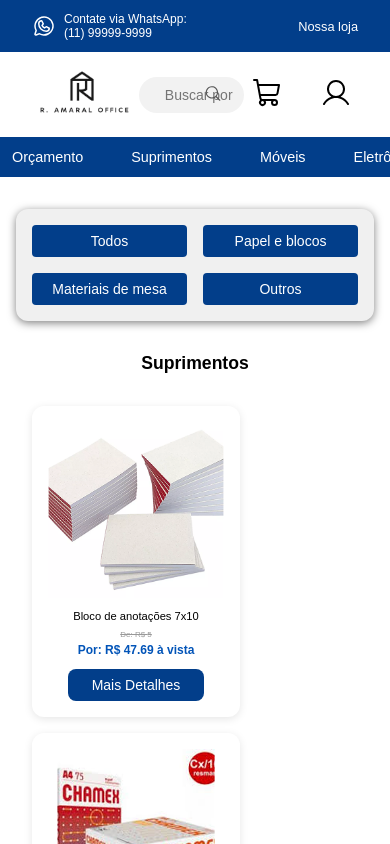
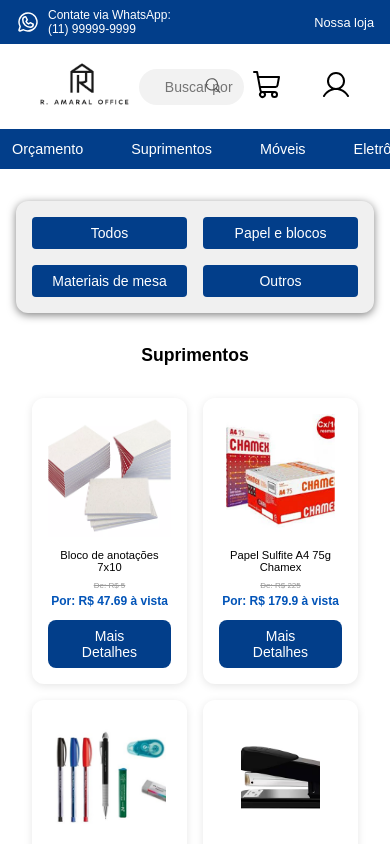
Before and after one commit to PedroMRegis/projeto_ijr, a React (Vite) app: page /suprimentos in a window 390 px wide. Shown: the top 844 px of the page. Built offline with nearby package versions, Linux system fonts and the light colour scheme.

Commit message:
responsividade

```diff
--- a/src/components/TopHeader.tsx
+++ b/src/components/TopHeader.tsx
@@ -35,17 +35,29 @@
   flex-wrap: wrap;
   background-color: #023e8a;
   color: white;
+
+  @media (max-width: 768px) {
+    padding: 0.5rem 1rem;
+  }
 `
 
 const LeftSection = styled.div`
   display: flex;
   align-items: center;
   gap: 1.5rem;
+
+  @media (max-width: 768px) {
+    gap: 1rem;
+  }
 `
 
 const RightSection = styled.div`
   display: flex;
   gap: 2rem;
+
+  @media (max-width: 768px) {
+    gap: 1rem;
+  }
 `
 
 const InfoItem = styled.div`
--- a/src/pages/Eletronicos.tsx
+++ b/src/pages/Eletronicos.tsx
@@ -1,9 +1,9 @@
 import React, { useState } from 'react'
 import styled from "styled-components"
-import TopHeader from "@/components/TopHeader";
-import MiddleHeader from "@/components/MiddleHeader";
-import BottomHeader from "@/components/BottomHeader";
-import Footer from "@/components/Footer";
+import TopHeader from "@/components/TopHeader"
+import MiddleHeader from "@/components/MiddleHeader"
+import BottomHeader from "@/components/BottomHeader"
+import Footer from "@/components/Footer"
 import { FiltroProduto } from "@/utils/FiltroProduto"
 import eletronicos from "@/data/eletronicos"
 import CardProduto from "@/components/CardProduto"
@@ -15,8 +15,7 @@
   termoBusca: string;
 };
 
-
-const Eletronicos = ({setBusca,termoBusca}: EletronicosProps) => {
+const Eletronicos = ({ setBusca, termoBusca }: EletronicosProps) => {
   const { setFiltro, produtosFiltrados } = FiltroProduto(eletronicos)
   const [produtoSelecionado, setProdutoSelecionado] = useState<Produto | null>(null)
 
@@ -56,23 +55,28 @@
           onClose={() => setProdutoSelecionado(null)}
         />
       )}
+
       <Footer />
     </>
-  );
-};
+  )
+}
 
-export default Eletronicos;
+export default Eletronicos
 
 const Section = styled.section`
   display: flex;
   gap: 2rem;
   padding: 2rem;
+  max-width: 1200px;
+  margin: 0 auto;
+  width: 100%;
 
   @media (max-width: 768px) {
     flex-direction: column;
     padding: 1rem;
+    max-width: 100%;
   }
-`;
+`
 
 const SectionTitulo = styled.h2`
   font-size: 1.25rem;
@@ -83,7 +87,7 @@
   @media (max-width: 768px) {
     font-size: 1.1rem;
   }
-`;
+`
 
 const Filtros = styled.div`
   display: flex;
@@ -94,6 +98,7 @@
   margin-top: 3rem;
   box-shadow: 0 0.125rem 0.5rem rgba(0, 0, 0, 0.5);
   gap: 4rem;
+  width: 250px;
 
   button {
     background: #023e8a;
@@ -110,6 +115,7 @@
   }
 
   @media (max-width: 768px) {
+    width: 100%;
     flex-direction: row;
     flex-wrap: wrap;
     justify-content: center;
@@ -121,23 +127,25 @@
       min-width: 120px;
     }
   }
-`;
+`
 
 const AreaProdutos = styled.div`
   display: flex;
   flex-direction: column;
   flex: 1;
-`;
+  width: 100%;
+`
 
 const GridProdutos = styled.div`
   display: grid;
   padding: 2rem;
   grid-template-columns: repeat(auto-fill, minmax(250px, 1fr));
   gap: 2rem;
+  width: 100%;
 
   @media (max-width: 768px) {
     padding: 1rem;
     grid-template-columns: repeat(auto-fill, minmax(180px, 1fr));
     gap: 1rem;
   }
-`;
+`
--- a/src/pages/Moveis.tsx
+++ b/src/pages/Moveis.tsx
@@ -8,7 +8,7 @@
 import TopHeader from '@/components/TopHeader';
 import MiddleHeader from '@/components/MiddleHeader';
 import BottomHeader from '@/components/BottomHeader';
-import  Footer from "@/components/Footer";
+import Footer from "@/components/Footer";
 
 type MoveisProps = {
   setBusca: (valor: string) => void;
@@ -53,6 +53,7 @@
           onClose={() => setProdutoSelecionado(null)}
         />
       )}
+
       <Footer />
     </>
   );
@@ -64,10 +65,14 @@
   display: flex;
   gap: 2rem;
   padding: 2rem;
+  max-width: 1200px;
+  margin: 0 auto;
+  width: 100%;
 
   @media (max-width: 768px) {
     flex-direction: column;
     padding: 1rem;
+    max-width: 100%;
   }
 `;
 
@@ -81,6 +86,7 @@
   background-color: #f0f0f0;
   padding: 1rem;
   margin-top: 3rem;
+  width: 250px;
 
   button {
     background: #023e8a;
@@ -97,6 +103,7 @@
   }
 
   @media (max-width: 768px) {
+    width: 100%;
     flex-direction: row;
     flex-wrap: wrap;
     justify-content: center;
@@ -114,6 +121,7 @@
   display: flex;
   flex-direction: column;
   flex: 1;
+  width: 100%;
 `;
 
 const SectionTitulo = styled.h2`
@@ -121,6 +129,10 @@
   font-weight: bold;
   margin-bottom: 1rem;
   text-align: center;
+
+  @media (max-width: 768px) {
+    font-size: 1.1rem;
+  }
 `;
 
 const GridProdutos = styled.div`
@@ -128,6 +140,7 @@
   padding: 2rem;
   grid-template-columns: repeat(auto-fill, minmax(250px, 1fr));
   gap: 2rem;
+  width: 100%;
 
   @media (max-width: 768px) {
     padding: 1rem;
--- a/src/pages/Orcamento.tsx
+++ b/src/pages/Orcamento.tsx
@@ -1,4 +1,3 @@
-
 import styled from "styled-components";
 import { Link } from "react-router-dom";
 import imgBanner from "@/assets/imgprincipalorcamento.png";
@@ -224,10 +223,12 @@
   border: none;
   border-radius: 4px;
   cursor: pointer;
+  margin-top: 1rem;
 
   @media (max-width: 768px) {
     width: 80%;
-    margin: 0 auto;
+    margin: 1rem auto 0;
+    display: block;
   }
 `;
 
--- a/src/pages/Suprimentos.tsx
+++ b/src/pages/Suprimentos.tsx
@@ -10,14 +10,12 @@
 import MiddleHeader from '@/components/MiddleHeader'
 import Footer from '@/components/Footer'
 
-
-
 type SuprimentosProps = {
   setBusca: (valor: string) => void;
   termoBusca: string;
 };
 
-const Suprimentos = ({setBusca, termoBusca}: SuprimentosProps) => {
+const Suprimentos = ({ setBusca, termoBusca }: SuprimentosProps) => {
   const { setFiltro, produtosFiltrados } = FiltroProduto(suprimentos)
   const [produtoSelecionado, setProdutoSelecionado] = useState<Produto | null>(null)
 
@@ -67,10 +65,14 @@
   display: flex;
   gap: 2rem;
   padding: 2rem;
+  max-width: 1200px;
+  margin: 0 auto;
+  width: 100%;
 
   @media (max-width: 768px) {
     flex-direction: column;
     padding: 1rem;
+    max-width: 100%;
   }
 `;
 
@@ -95,6 +97,7 @@
   background-color: #f0f0f0;
   padding: 1rem;
   margin-top: 3rem;
+  width: 250px;
 
   button {
     background: #023e8a;
@@ -104,6 +107,7 @@
     border-radius: 0.25rem;
     cursor: pointer;
     font-size: 0.875rem;
+    transition: 0.3s;
 
     &:hover {
       opacity: 0.9;
@@ -111,6 +115,7 @@
   }
 
   @media (max-width: 768px) {
+    width: 100%;
     flex-direction: row;
     flex-wrap: wrap;
     justify-content: center;
@@ -128,6 +133,7 @@
   display: flex;
   flex-direction: column;
   flex: 1;
+  width: 100%;
 `;
 
 const GridProdutos = styled.div`
@@ -135,10 +141,11 @@
   padding: 2rem;
   grid-template-columns: repeat(auto-fill, minmax(250px, 1fr));
   gap: 2rem;
+  width: 100%;
 
   @media (max-width: 768px) {
     padding: 1rem;
-    grid-template-columns: repeat(auto-fill, minmax(180px, 1fr));
+    grid-template-columns: repeat(auto-fill, minmax(150px, 1fr));
     gap: 1rem;
   }
 `;
```
Lines whose indentation alone changed are shown as unchanged.
